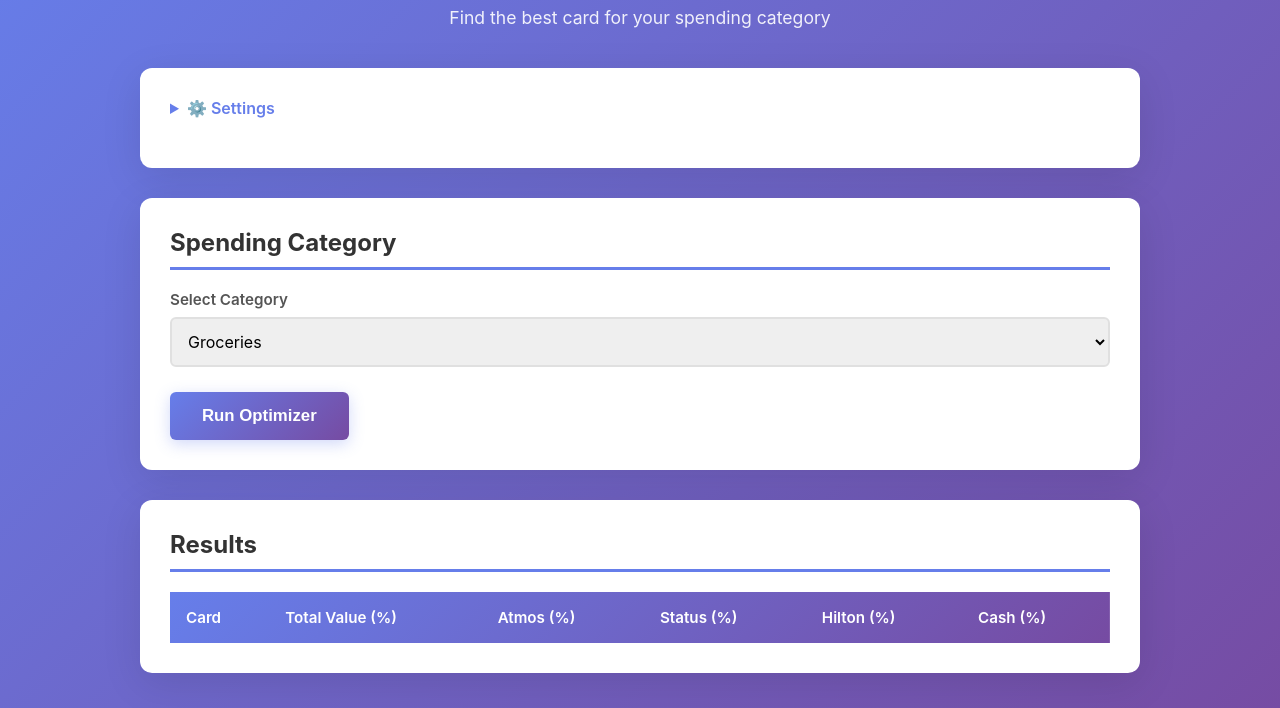
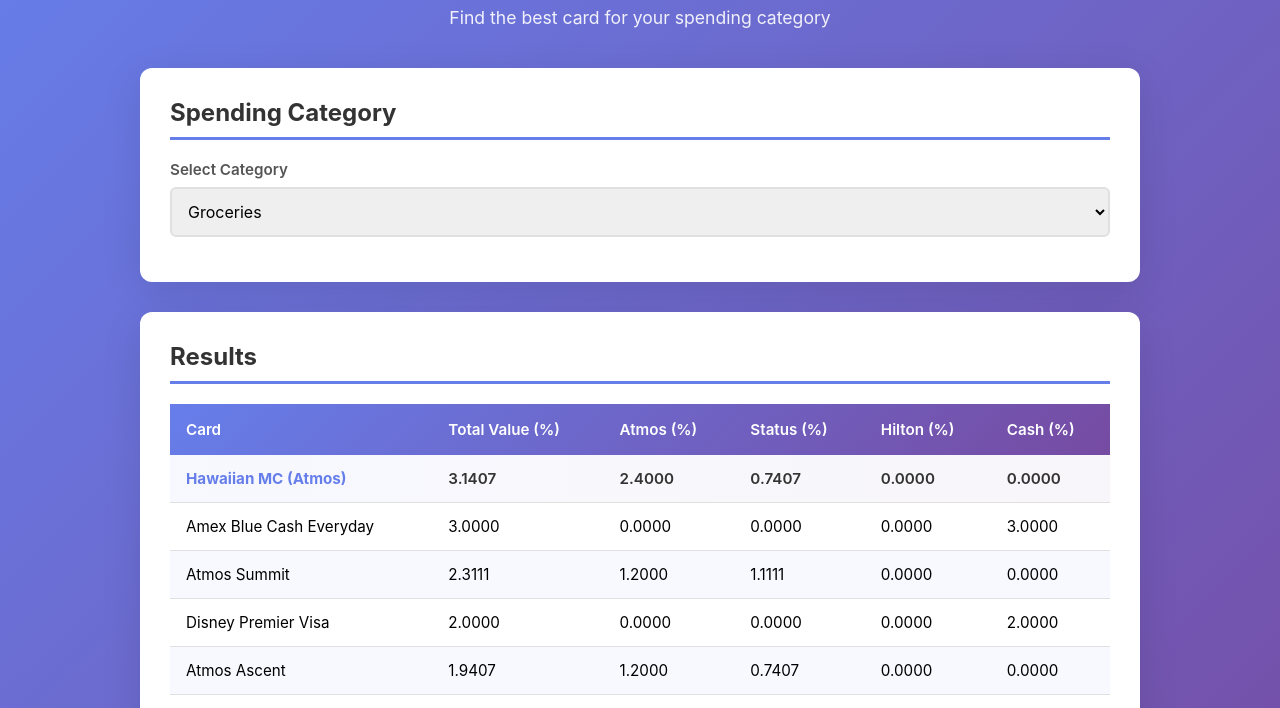
Before and after one commit to SnoElement/credit-card-spend-reward-optimizer, a plain HTML site: page optimizer.html in a window 1280 px wide. Shown: the part 92-800 px from the top of the page. Drawn offline with Linux system fonts and the light colour scheme.

Commit message:
Auto-run on category change and move settings to bottom

```diff
--- a/optimizer.html
+++ b/optimizer.html
@@ -239,27 +239,6 @@
     <p class="subtitle">Find the best card for your spending category</p>
 
     <div class="card">
-      <details>
-        <summary>⚙️ Settings</summary>
-        <h2 style="border: none; margin: 0 0 15px 0; font-size: 1.1rem; color: #333;">Point Valuations</h2>
-        <div class="input-group">
-          <label>
-            <span>Atmos Redeemable Point Value</span>
-            <input type="number" id="atmos_value" step="0.0001" value="0.012">
-          </label>
-          <label>
-            <span>Status Point Value</span>
-            <input type="number" id="status_value" step="0.0001" value="0.022222">
-          </label>
-          <label>
-            <span>Hilton Point Value</span>
-            <input type="number" id="hilton_value" step="0.0001" value="0.004">
-          </label>
-        </div>
-      </details>
-    </div>
-
-    <div class="card">
       <h2>Spending Category</h2>
       <div class="input-group">
         <label>
@@ -281,9 +260,6 @@
           </select>
         </label>
       </div>
-      <div class="button-group">
-        <button id="run">Run Optimizer</button>
-      </div>
     </div>
 
     <div class="card results-card">
@@ -302,8 +278,29 @@
         <tbody></tbody>
       </table>
       <div class="empty-state" id="empty-state" style="display: none;">
-        Click "Run Optimizer" to see results
+        Select a category to see results
       </div>
+    </div>
+
+    <div class="card">
+      <details>
+        <summary>⚙️ Settings</summary>
+        <h2 style="border: none; margin: 0 0 15px 0; font-size: 1.1rem; color: #333;">Point Valuations</h2>
+        <div class="input-group">
+          <label>
+            <span>Atmos Redeemable Point Value</span>
+            <input type="number" id="atmos_value" step="0.0001" value="0.012">
+          </label>
+          <label>
+            <span>Status Point Value</span>
+            <input type="number" id="status_value" step="0.0001" value="0.022222">
+          </label>
+          <label>
+            <span>Hilton Point Value</span>
+            <input type="number" id="hilton_value" step="0.0001" value="0.004">
+          </label>
+        </div>
+      </details>
     </div>
   </div>
 
@@ -408,7 +405,7 @@
       return 0;
     }
 
-    document.getElementById("run").addEventListener("click", () => {
+    function runOptimizer() {
       const atmosVal = parseFloat(document.getElementById("atmos_value").value) || 0;
       const statusVal = parseFloat(document.getElementById("status_value").value) || 0;
       const hiltonVal = parseFloat(document.getElementById("hilton_value").value) || 0;
@@ -455,7 +452,14 @@
         `;
         tbody.appendChild(tr);
       }
-    });
+    }
+
+    document.getElementById("category").addEventListener("change", runOptimizer);
+    document.getElementById("atmos_value").addEventListener("change", runOptimizer);
+    document.getElementById("status_value").addEventListener("change", runOptimizer);
+    document.getElementById("hilton_value").addEventListener("change", runOptimizer);
+
+    runOptimizer();
   </script>
 </body>
 </html>
```
